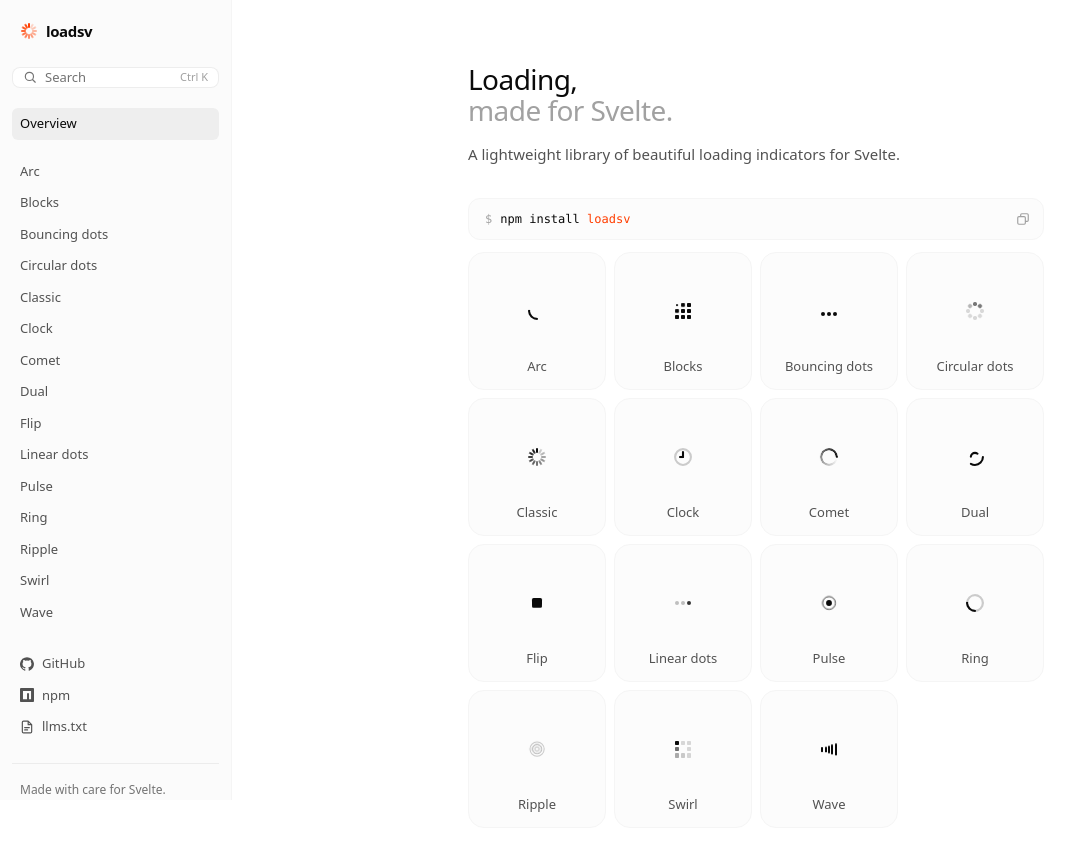
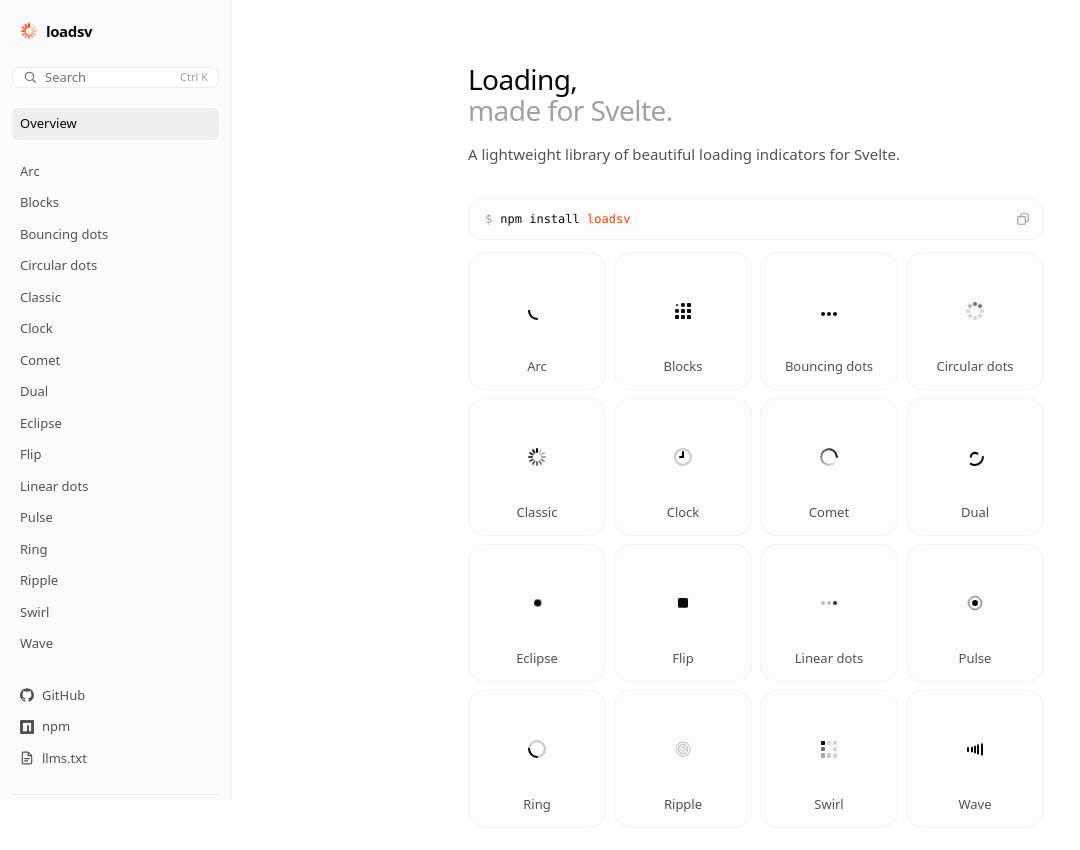
Before and after one commit to PedroLunet/loadsv, a SvelteKit app: page / in a window 1280 px wide. Shown: the top 850 px of the page, without its empty margins (0-1080 px from the left). Built offline with nearby package versions, Linux system fonts and the light colour scheme.

Commit message:
feat: add Eclipse spinner

```diff
--- a/src/lib/index.ts
+++ b/src/lib/index.ts
@@ -6,6 +6,7 @@
 export { default as Clock } from './spinners/Clock.svelte';
 export { default as Comet } from './spinners/Comet.svelte';
 export { default as Dual } from './spinners/Dual.svelte';
+export { default as Eclipse } from './spinners/Eclipse.svelte';
 export { default as Flip } from './spinners/Flip.svelte';
 export { default as LinearDots } from './spinners/LinearDots.svelte';
 export { default as Pulse } from './spinners/Pulse.svelte';
--- a/src/lib/motion.ts
+++ b/src/lib/motion.ts
@@ -20,7 +20,8 @@
 	flip: 1600,
 	clock: 1000,
 	'circular-dots': 800,
-	swirl: 1000
+	swirl: 1000,
+	eclipse: 1400
 } satisfies Record<string, number>;
 
 export type SpinnerName = keyof typeof durations;
--- /dev/null
+++ b/src/lib/spinners/Eclipse.svelte
@@ -0,0 +1,98 @@
+<!--
+	@component
+	Two dots circling each other, seen edge-on, one passing behind the other.
+-->
+<script lang="ts">
+	import Root from '../internal/Root.svelte';
+	import { durations } from '../motion.js';
+	import type { SpinnerProps } from '../types.js';
+
+	let props: SpinnerProps = $props();
+</script>
+
+<Root name="eclipse" defaultDuration={durations.eclipse} {...props}>
+	<span class="lsv-eclipse-orbit">
+		<span class="lsv-eclipse-dot"></span>
+		<span class="lsv-eclipse-dot"></span>
+	</span>
+</Root>
+
+<style>
+	/*
+	 * A real orbit: the pair turns in 3D and the browser works out which dot is in front,
+	 * so the eclipse needs no z-index tricks. Seen edge-on, a steady turn already eases
+	 * each dot in and out of the crossing.
+	 */
+	.lsv-eclipse-orbit {
+		position: absolute;
+		inset: 0;
+		transform-style: preserve-3d;
+		animation: orbit var(--_duration) linear infinite;
+		/* Starts just before the crossing, so a still frame shows one dot overlapping the other. */
+		animation-delay: calc(var(--_duration) * -0.2);
+		animation-play-state: var(--_play-state);
+	}
+
+	.lsv-eclipse-dot {
+		position: absolute;
+		top: 35.4%;
+		left: 35.4%;
+		width: 29.2%;
+		height: 29.2%;
+		border-radius: 50%;
+		background: currentColor;
+		/* Turning back as the orbit turns keeps each dot facing the viewer. */
+		animation:
+			face var(--_duration) linear infinite,
+			shade var(--_duration) ease-in-out infinite;
+		animation-delay: calc(var(--_duration) * -0.2);
+		animation-play-state: var(--_play-state);
+	}
+
+	.lsv-eclipse-dot:first-child {
+		--x: 78.6%;
+	}
+
+	/* The second dot is half an orbit behind, so it reaches the back half a loop later. */
+	.lsv-eclipse-dot:last-child {
+		--x: -78.6%;
+		animation-delay: calc(var(--_duration) * -0.2), calc(var(--_duration) * -0.7);
+	}
+
+	@keyframes orbit {
+		from {
+			transform: perspective(calc(var(--lsv-size) * 1.5)) rotateY(0);
+		}
+		to {
+			transform: perspective(calc(var(--lsv-size) * 1.5)) rotateY(1turn);
+		}
+	}
+
+	@keyframes face {
+		from {
+			transform: translateX(var(--x)) rotateY(0);
+		}
+		to {
+			transform: translateX(var(--x)) rotateY(-1turn);
+		}
+	}
+
+	/* The far dot sinks into shadow, so the depth still reads at small sizes. */
+	@keyframes shade {
+		0%,
+		50%,
+		100% {
+			opacity: 1;
+		}
+		25% {
+			opacity: 0.4;
+		}
+	}
+
+	@media (prefers-reduced-motion: reduce) {
+		.lsv-eclipse-orbit,
+		.lsv-eclipse-dot {
+			animation-play-state: paused;
+		}
+	}
+</style>
--- a/src/site/catalog.ts
+++ b/src/site/catalog.ts
@@ -101,6 +101,13 @@
 		options: [cap]
 	},
 	{
+		slug: 'eclipse',
+		name: 'Eclipse',
+		importName: 'Eclipse',
+		description: 'Two dots circling each other, seen edge-on, one passing behind the other.',
+		options: []
+	},
+	{
 		slug: 'flip',
 		name: 'Flip',
 		importName: 'Flip',
```
